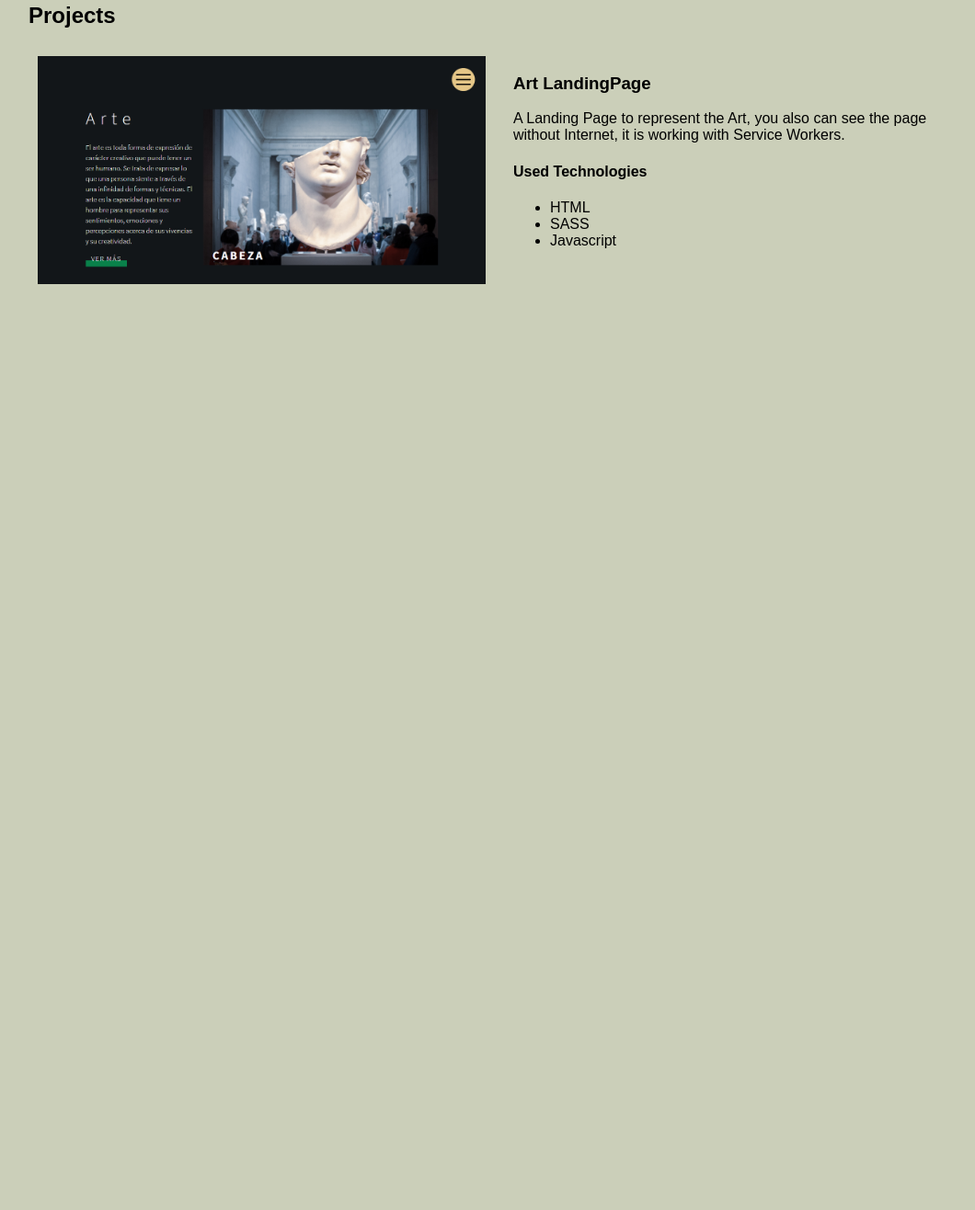
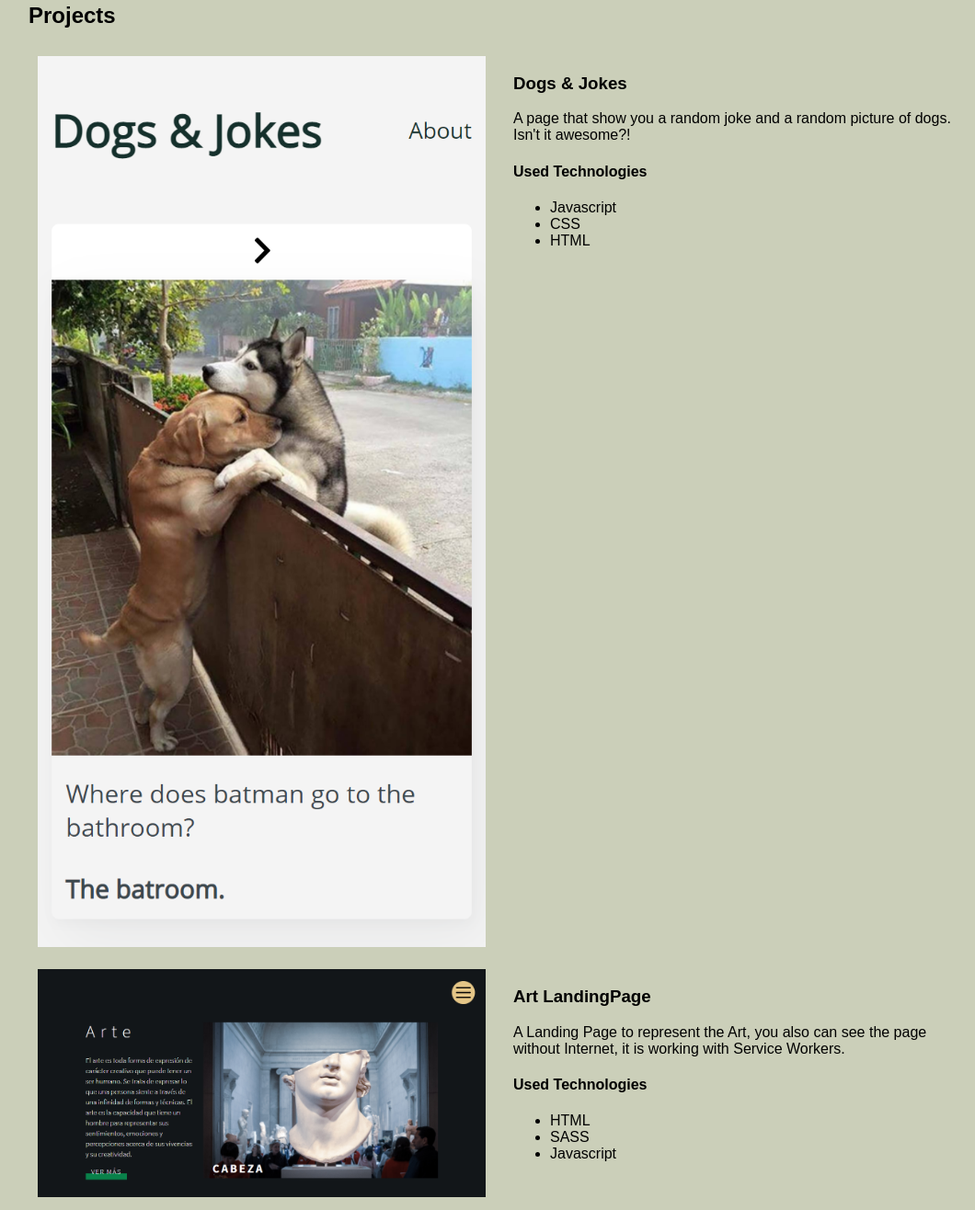
Before and after one commit to Crissdot/Portfolio, a website: page src/index.html in a window 1280 px wide. Shown: the part 817-2133 px from the top of the page at 92% size, without its empty margins (97-1157 px from the left). Before the commit the page ends 1136 px from the top, so only its background shows below. Drawn offline with Linux system fonts and the light colour scheme.

Commit message:
add dogs and jokes project

```diff
--- a/src/index.html
+++ b/src/index.html
@@ -20,7 +20,24 @@
         <section class="projects">
             <h2>Projects</h2>
             <article class="project">
-                <img src="./assets/projects/Art Landing Page.png" alt="A screenshot of the Art Landing Page">
+                <a href="https://crissdot.github.io/Dogs-and-Jokes/" target="_blank">
+                    <img src="./assets/projects/dogsAndJokes.png" alt="A screenshot of the Dogs and Jokes page">
+                </a>
+                <div class="info">
+                    <h3>Dogs & Jokes</h3>
+                    <p>A page that show you a random joke and a random picture of dogs. Isn't it awesome?!</p>
+                    <h4>Used Technologies</h4>
+                    <ul>
+                        <li>Javascript</li>
+                        <li>CSS</li>
+                        <li>HTML</li>
+                    </ul>
+                </div>
+            </article>
+            <article class="project">
+                <a href="https://ejemploarte.web.app/" target="_blank">
+                    <img src="./assets/projects/Art Landing Page.png" alt="A screenshot of the Art Landing Page">
+                </a>
                 <div class="info">
                     <h3>Art LandingPage</h3>
                     <p>A Landing Page to represent the Art, you also can see the page without Internet, it is working with Service Workers.</p>
```
Also changed, not shown: src/assets/projects/dogsAndJokes.png (added).
